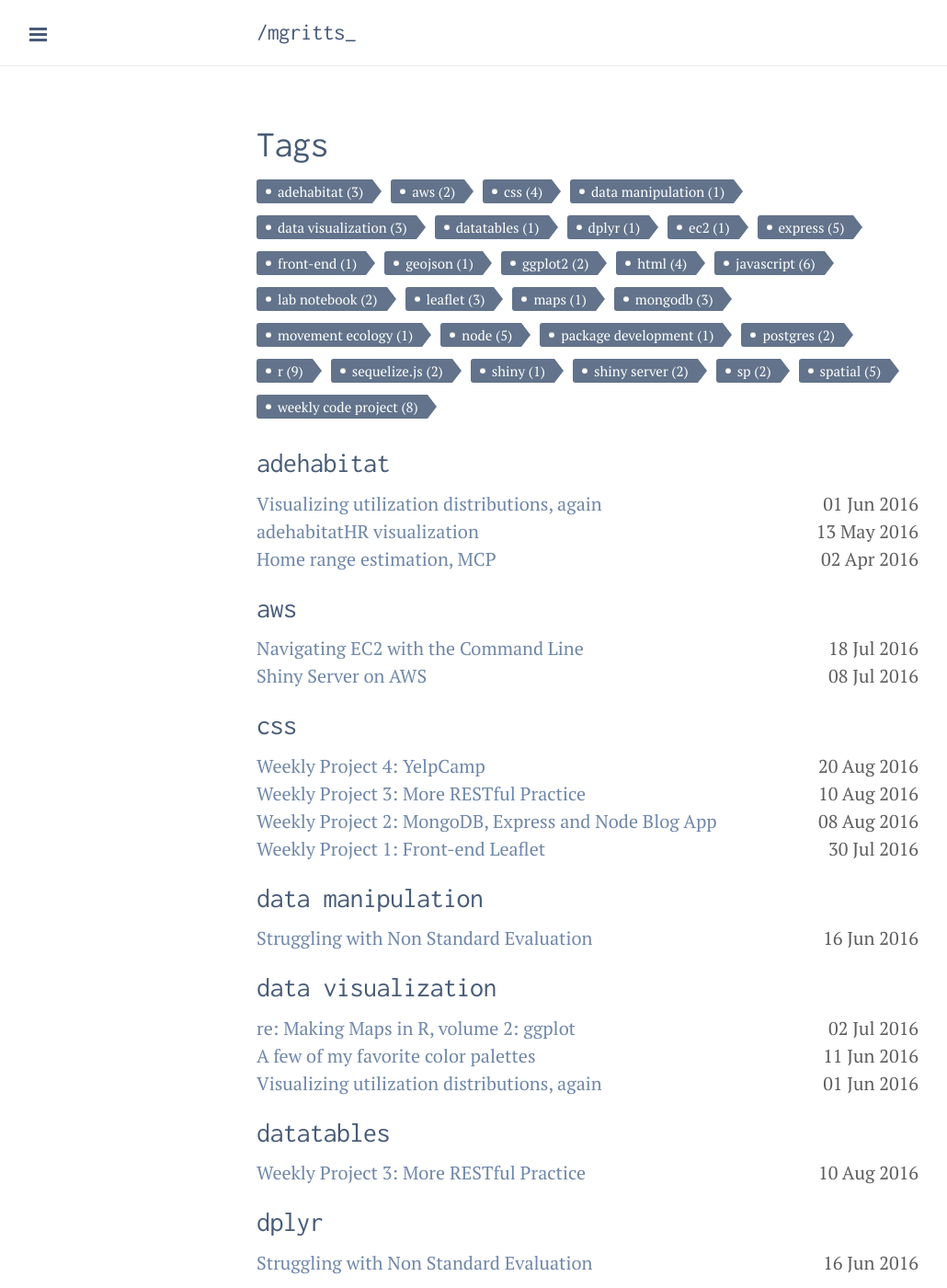
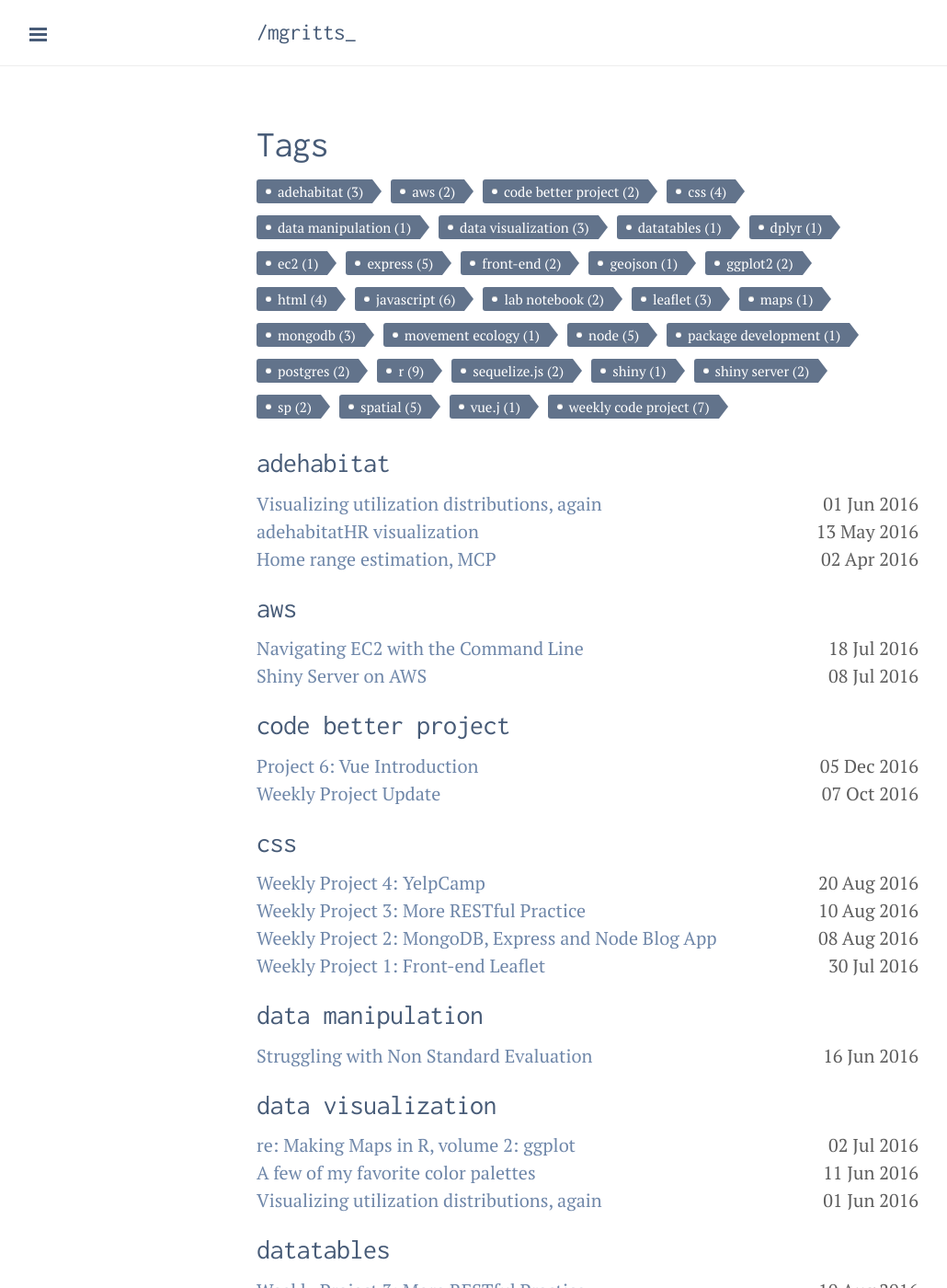
Before and after one commit to andrianaimisa/mgritts.github.io, a Jekyll site: the page built from tags.md, in a window 1280 px wide and 1400 px high. Shown: the whole window at 92% size, without its empty margins (1-1031 px from the left). Built offline with Jekyll 4.4.1, drawn with Linux system fonts in a browser that asks for light colours; some of the changed text lies outside the part shown.

Commit message:
new post

```diff
--- a/_posts/2016-10-07-weekly-project-update.md
+++ b/_posts/2016-10-07-weekly-project-update.md
@@ -3,12 +3,12 @@ layout: post
 title: "Weekly Project Update"
 comments: true
 tags:
-  - weekly code project
+  - code better project
 ---
 
 It has been a while, and not for lack of trying. I've figured out the the ins and outs of Sequelize-CLI, I've been working on building multiple associations and how those work. I've been trying to figure out some jQuery and Node nuances. Unfortunately I've been swamped with a deadline at work and spending all my time getting the forms/apps for work together, so I haven't had much time to explore beyond my work.<!--more-->
 
-Anyway, I recently read an article by [John Resig about coding every day][1]. Every day he attempts to code at least one hour on side projects. This post was written in 2014 and if you check his GitHub account, you'll see he has a commit every day this year! I've been trying my hardest to follow this advice, unfortunately the work hasn't been on side projects.
+Anyway, I recently read an article by [John Resig about coding every day][1]. Every day he attempts to code at least one hour on side projects. This post was written in 2014 and if you check his GitHub account you'll see he has a commit every day this year! I've been trying my hardest to follow this advice, unfortunately the work hasn't been on side projects.
 
 Next, a bit of code that I recently figured after days of struggling.
 
--- /dev/null
+++ b/_posts/2016-12-05-cp8-vue-introduction.md
@@ -0,0 +1,150 @@
+---
+layout: post
+title: "Project 6: Vue Introduction"
+comments: true
+tags:
+  - code better project
+  - vue.j
+  - front-end
+---
+
+I've read many posts about about Vue.js over the last several weeks. The framework looks like it'll fulfill many of my needs at work. Over the next several weeks I'm going to work on figuring out the nuances of setting up fullstack web applications with Vue as my view library.<!--more-->
+
+My go to website for learning javascript is [freeCodeCamp][1]. One of the challenges at the end of the front-end development section is to build a tribute page with HTML and Bootstrap. Here is [the example tribute page][2]. Reproducing this page is easy with basic front-end web knowledge. I decided to give Vue a try as a template engine and reproduce the page. Baby steps.
+
+## Simple Example (step 1)
+
+The first thing I tried to do was build a simple example that laid out my the Vue logic that I needed for the tribute page. Here is what I would like this page to do, below is the code I used to make the page work. A working [example is on CodePen.][3]
+
+1. initialize the page with data from list1
+2. when the input is changed, change data to the selected list
+3. render change of data on the page
+
+{% highlight html %}
+{% raw %}
+<head>
+  <link rel="stylesheet" href="https://cdnjs.cloudflare.com/ajax/libs/twitter-bootstrap/3.3.7/css/bootstrap.min.css">
+</head>
+<body>
+  <div id="app" class="container">
+    <h2>Testing Data</h2>
+    <select class="form-control" v-model="selList" v-on:change="updateList">
+      <option value="list1">List 1</option>
+      <option value="list2">List 2</option>
+    </select>
+    <h3>Data from {{ selList }}</h3>
+    <ul>
+      <li v-for="d in list">
+        <p>{{ d }}</p>
+      </li>
+    </ul>
+  </div>
+</body>
+
+<script src="https://unpkg.com/vue/dist/vue.js"></script>
+<script>
+var dat = {
+  list1: [ 'red', 'green', 'orange' ],
+  list2: [ 'apple', 'pineapple', 'coconut' ]
+}
+
+var nv = new Vue({
+  el: '#app',
+  data: {
+    selList: 'list1',
+    list: dat.list1
+  },
+  methods: {
+    updateList: function() {
+      this.list = dat[this.selList];
+    }
+  }
+});
+</script>
+{% endraw %}
+{% endhighlight %}
+
+### Template Syntax
+
+Vue uses handlebar like syntax to render data in the DOM. This works within HTML tags, in order to render data within HTML attributes directives like `v-bind:href`.
+
+### Directives
+
+Directives are used to control the value changes in the DOM. They look like this `v-on`, `v-for`, `v-model`. Directives can be used to bind values to HTML attributes with `v-bind`. These allow us to handle eventes (`v-on`), conditionally (`v-if`, `v-show`) render HTML elements or render lists (`v-for`).
+
+## Dynamic Tribute Page
+
+The HTML skeleton for this app is fairly basic. I haven't broken the page up into components as I'm currently only trying to get a feel for the template and rendering syntax. The logic is the same as the simple example above:
+
+1. initialize the page with data from person 1
+2. when the input is changed, change data to the selected person
+3. render change of data on the page
+
+{% highlight html %}
+{% raw %}
+<div class="container">
+  <div class="jumbotron">
+    <div class="row">
+      <div id="app"> <!-- this is where we mount the Vue instance -->
+        <h1 class="text-center">{{ title }}</h1>
+        <h2 class="text-center"><em>{{ subtitle }}</em></h2>
+        <div class="thumbnail">
+          <img v-bind:src="photo">
+          <div class="caption text-center">{{ caption }}</div>
+        </div>
+        <div class="col-xs-8 col-xs-offset-2">
+          <div id="accomplishments">
+            <h3>Accomplishments</h3>
+            <ul>
+              <li v-for="acc in accomplishments">
+                <b>{{ acc.year }}</b> - {{ acc.acc }}
+              </li>
+            </ul>
+          </div>
+          <div id="quotes">
+            <br>
+            <div id="quote" v-for="q in quotes">
+              <blockquote>
+                <p>"{{ q.quote }}"</p>
+                <footer><cite>{{ q.person }}</cite></footer>
+              </blockquote>
+            </div>
+          </div>
+        </div>
+      </div>
+    </div>
+  </div>
+</div>
+{% endraw %}
+{% endhighlight %}
+
+I've excluded the data from this example, you can see a working example of the [page on CodePen][4]
+
+{% highlight javascript %}
+{% raw %}
+myData = ...;
+var app = new Vue({
+  el: '#app',
+  data: {
+    sPerson: 'darwin',
+    tribute: myData.darwin
+  },
+  methods: {
+    updateTribute: function() {
+      this.tribute = myData[this.sPerson];
+    }
+  }
+});
+{% endraw %}
+{% endhighlight %}
+
+As in the first example, the logic and Vue code is essentially the same. The template and rendering is a little more complex as I am working with more data and more layout.
+
+## Wrap Up
+
+My biggest piece of advice is to read the guide and documentation for Vue. It took me several times reading through it before everything started to click. From there experiment with Vue on CodePen for a while to get the hang of it.
+
+[1]: [https://www.freecodecamp.com/challenges/build-a-tribute-page]
+[2]: https://codepen.io/FreeCodeCamp/full/NNvBQW/
+[3]: http://codepen.io/kissmygritts/pen/YpOwwo
+[4]: http://codepen.io/kissmygritts/pen/pNLOzQ
```
